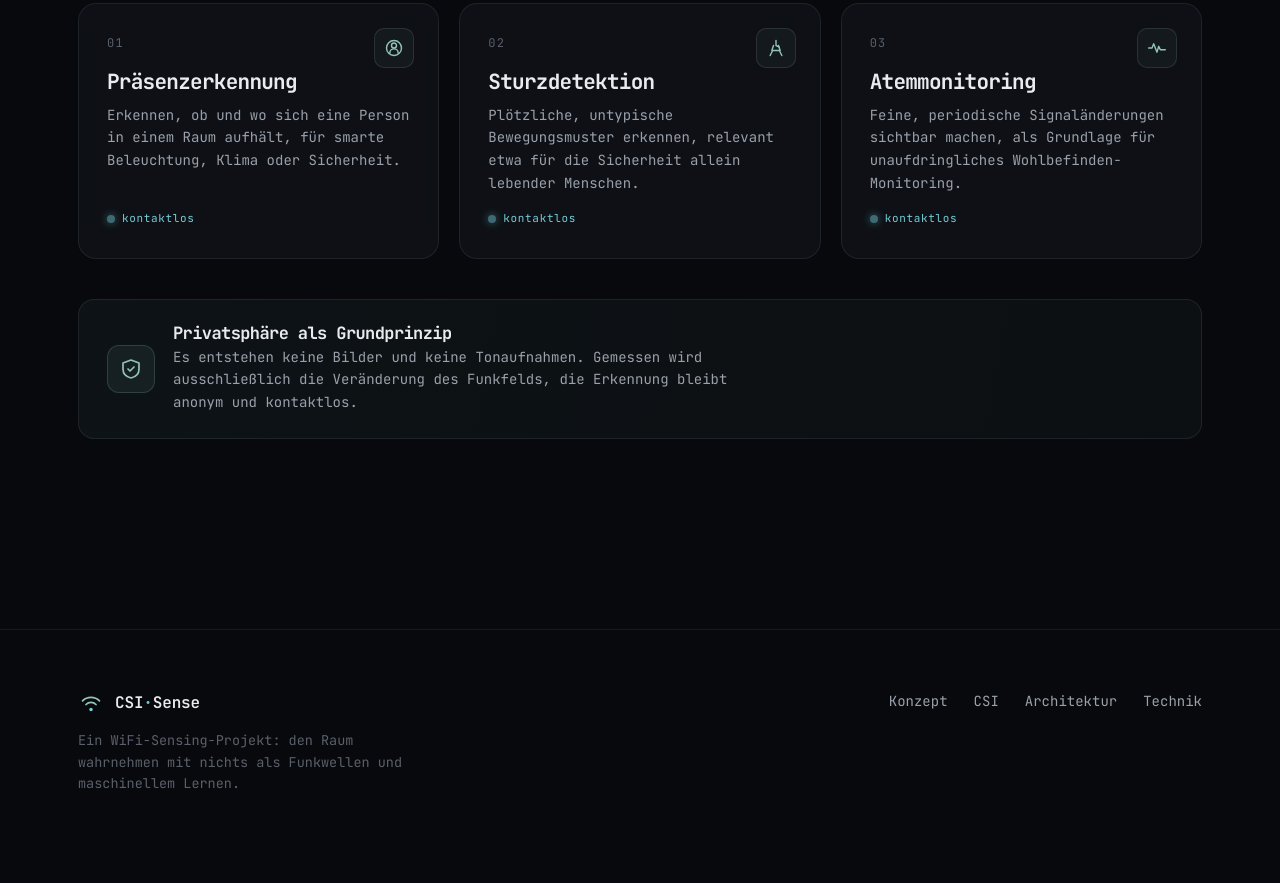
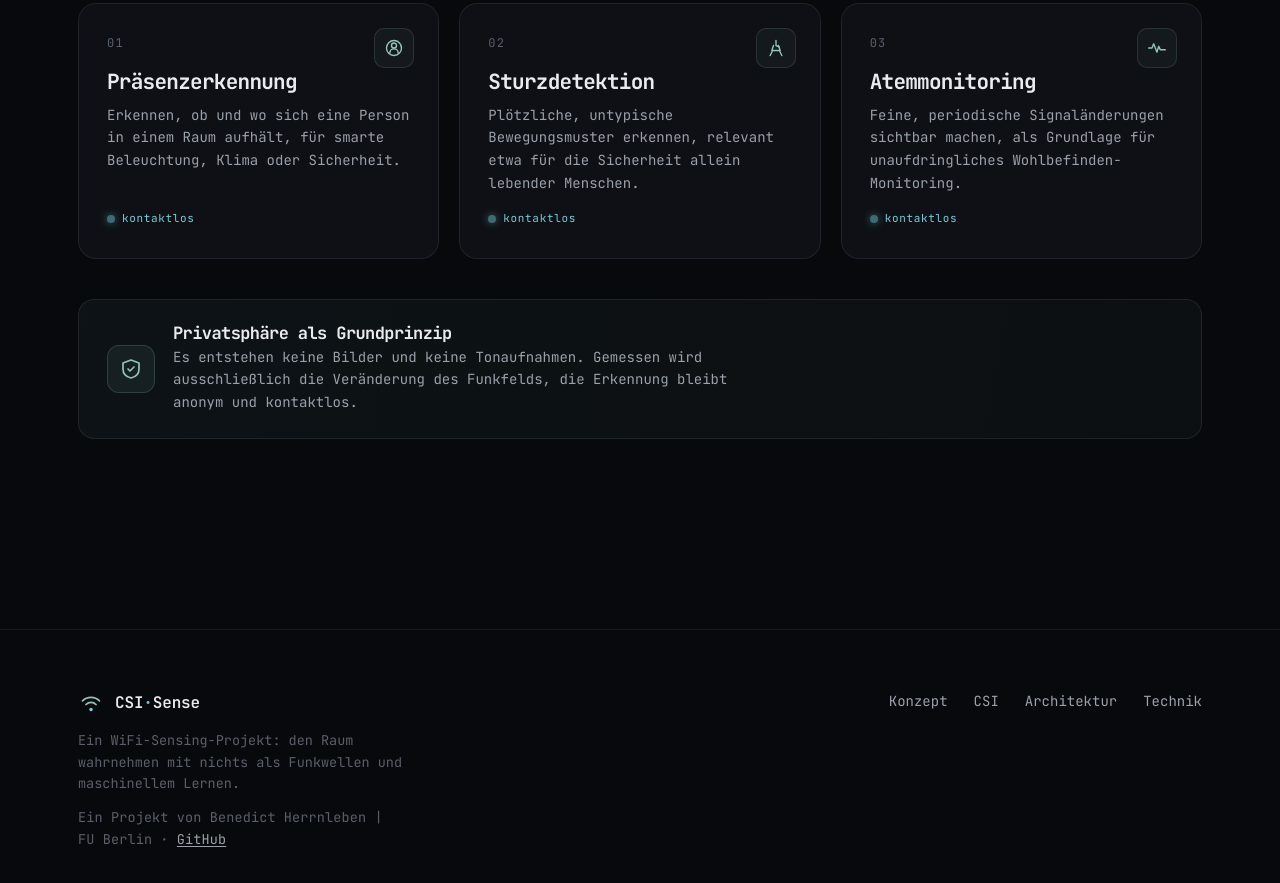
Before and after one commit to bene1106/wifi-sensing-page, a plain HTML site: page index.html in a window 1280 px wide. Shown: the part 4984-5867 px from the top of the page. Before the commit the page ends 5827 px from the top, so only its background shows below. Drawn offline with Linux system fonts and the light colour scheme; animation ran at ten frames a second.

Commit message:
add footer credit

```diff
--- a/index.html
+++ b/index.html
@@ -233,6 +233,9 @@ footer{border-top:1px solid var(--line);padding:60px 0 48px;margin-top:60px}
 .foot-inner p{font-size:13.5px;color:var(--ink-mute);max-width:40ch}
 .foot-links{display:flex;gap:26px;font-size:14px;color:var(--ink-soft)}
 .foot-links a:hover{color:var(--cyan)}
+.foot-credit{font-size:12.5px;color:var(--ink-soft);margin-top:12px;letter-spacing:.01em}
+.foot-credit a{color:var(--ink-soft);text-decoration:underline;text-underline-offset:2px}
+.foot-credit a:hover{color:var(--cyan)}
 
 /* section divider glow line */
 .divider{height:1px;background:linear-gradient(90deg,transparent,var(--line),transparent);max-width:var(--maxw);margin:0 auto}
@@ -489,6 +492,7 @@ footer{border-top:1px solid var(--line);padding:60px 0 48px;margin-top:60px}
         <span>CSI<span style="color:var(--cyan)">·</span>Sense</span>
       </div>
       <p>Ein WiFi-Sensing-Projekt: den Raum wahrnehmen mit nichts als Funkwellen und maschinellem Lernen.</p>
+      <p class="foot-credit">Ein Projekt von Benedict Herrnleben | FU Berlin · <a href="https://github.com/bene1106/wifi-sensing-esp32c6" target="_blank" rel="noopener">GitHub</a></p>
     </div>
     <div class="foot-links">
       <a href="#was">Konzept</a>
```
Also changed, not shown: rf-animation.html (+4 -0 lines).
